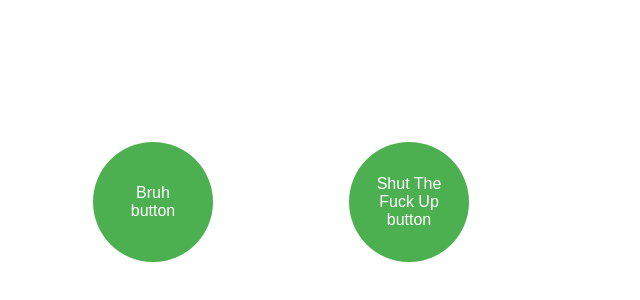
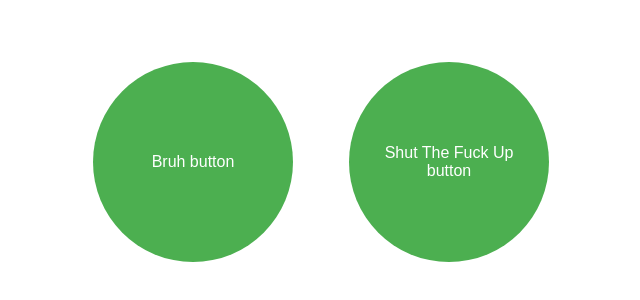
Before and after one commit to epicbruhmoment69/sophiessite, a plain HTML site: page index.html in a window 1280 px wide. Shown: the part 208-508 px from the top of the page, without its empty margins (255-895 px from the left). Drawn offline with Linux system fonts and the light colour scheme.

Commit message:
Update index.html

```diff
--- a/index.html
+++ b/index.html
@@ -13,8 +13,8 @@
   padding: 20px;
   text-align: center;
   vertical-align:top;
-  height: 120px;
-  width: 120px;
+  height: 200px;
+  width: 200px;
   text-decoration: none;
   display: inline-block;
   font-size: 16px;
@@ -23,14 +23,14 @@
 }
 	#bruhButton {
 	position: fixed;
-  	top: 50%;
+  	top: 40%;
   	left: 35%;
  	margin-top: -50px;
   	margin-left: -100px;
 }
 	#stfuButton {
 	position: fixed;
-  	top: 50%;
+  	top: 40%;
   	left: 55%;
  	margin-top: -50px;
   	margin-left: -100px;
```
